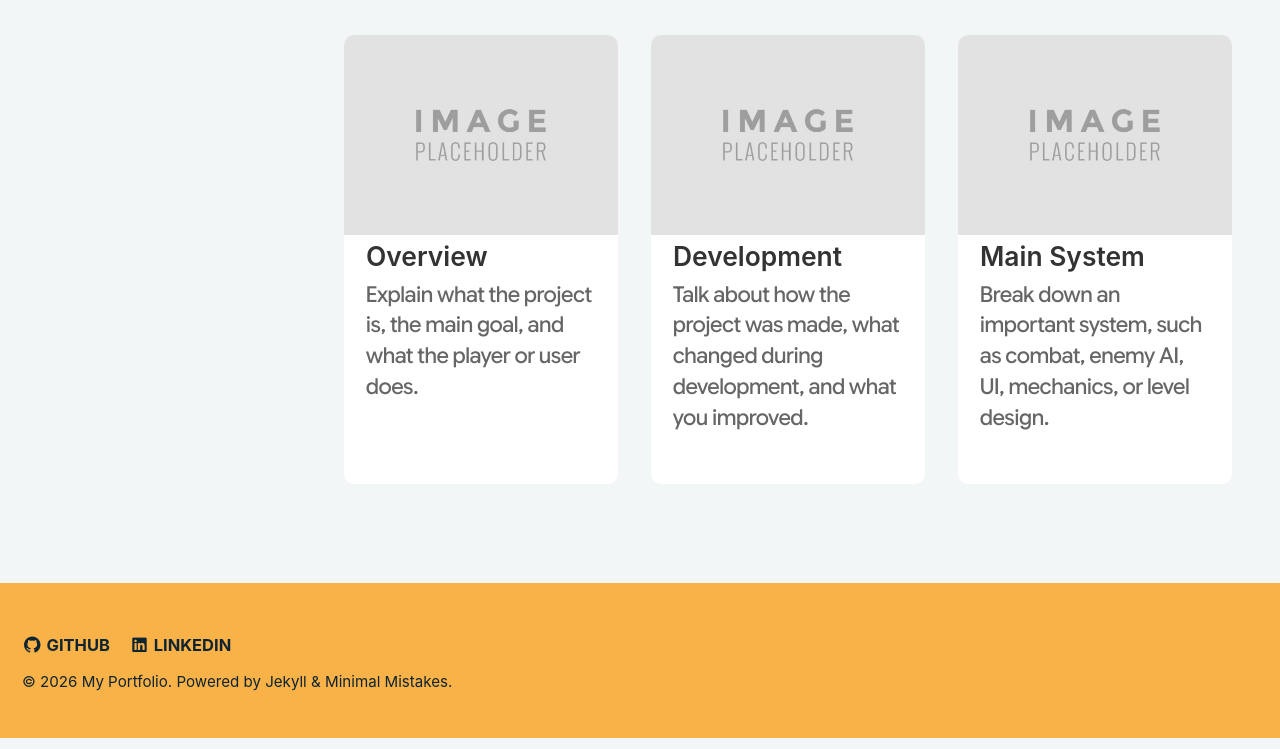
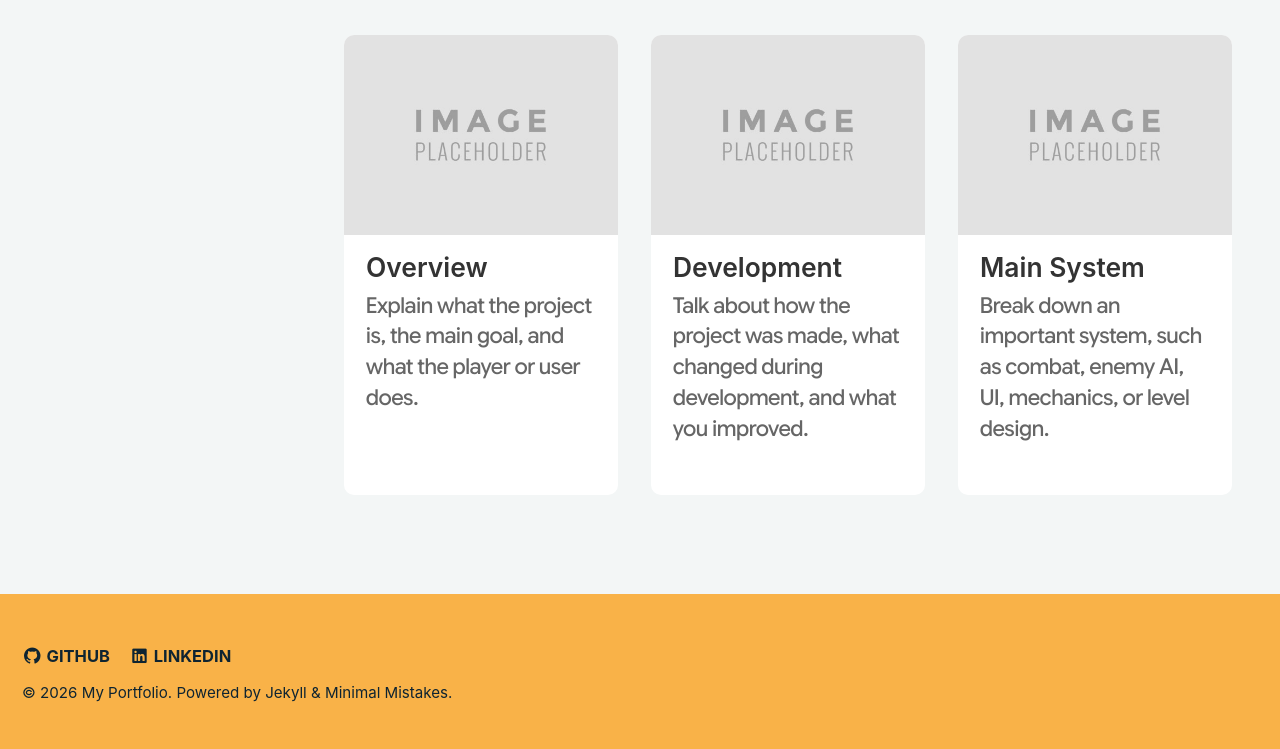
Before and after one commit to AlexUlster/AlexUlster.github.io, a Jekyll site: the page built from _pages/projects.md, in a window 1280 px wide. Shown: the part 844-1593 px from the top of the page. Built offline with Jekyll 4.4.1, drawn with Linux system fonts in a browser that asks for light colours.

Commit message:
Update project-cards.html

```diff
--- a/_includes/project-cards.html
+++ b/_includes/project-cards.html
@@ -31,7 +31,7 @@
   .info-title {
     font-size: 1.2rem;
     font-weight: 600;
-    margin-top: 0.2rem;
+    margin-top: 0.7rem;
     margin-bottom: 0.3rem;
     color: #333;
   }
```
